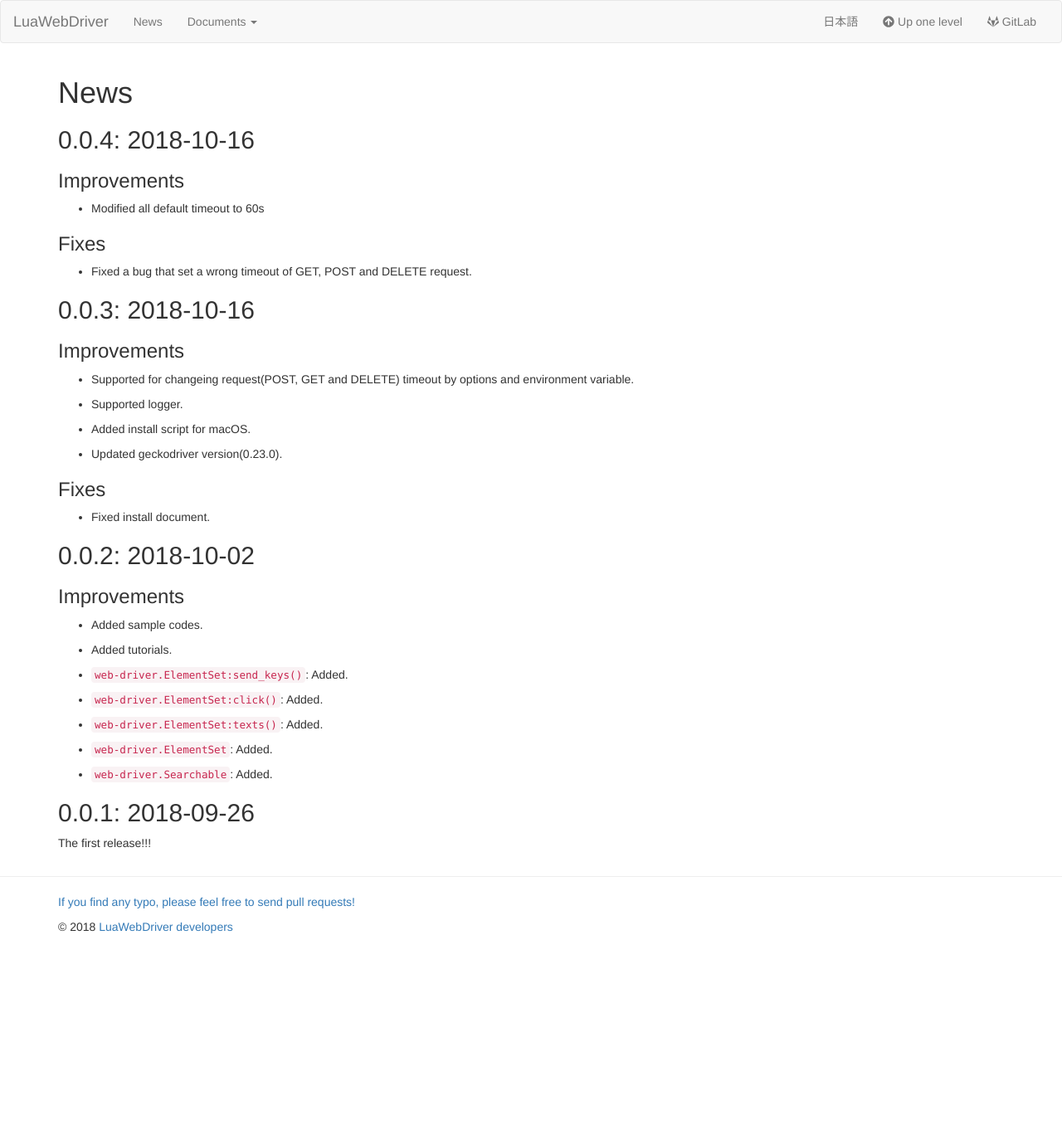
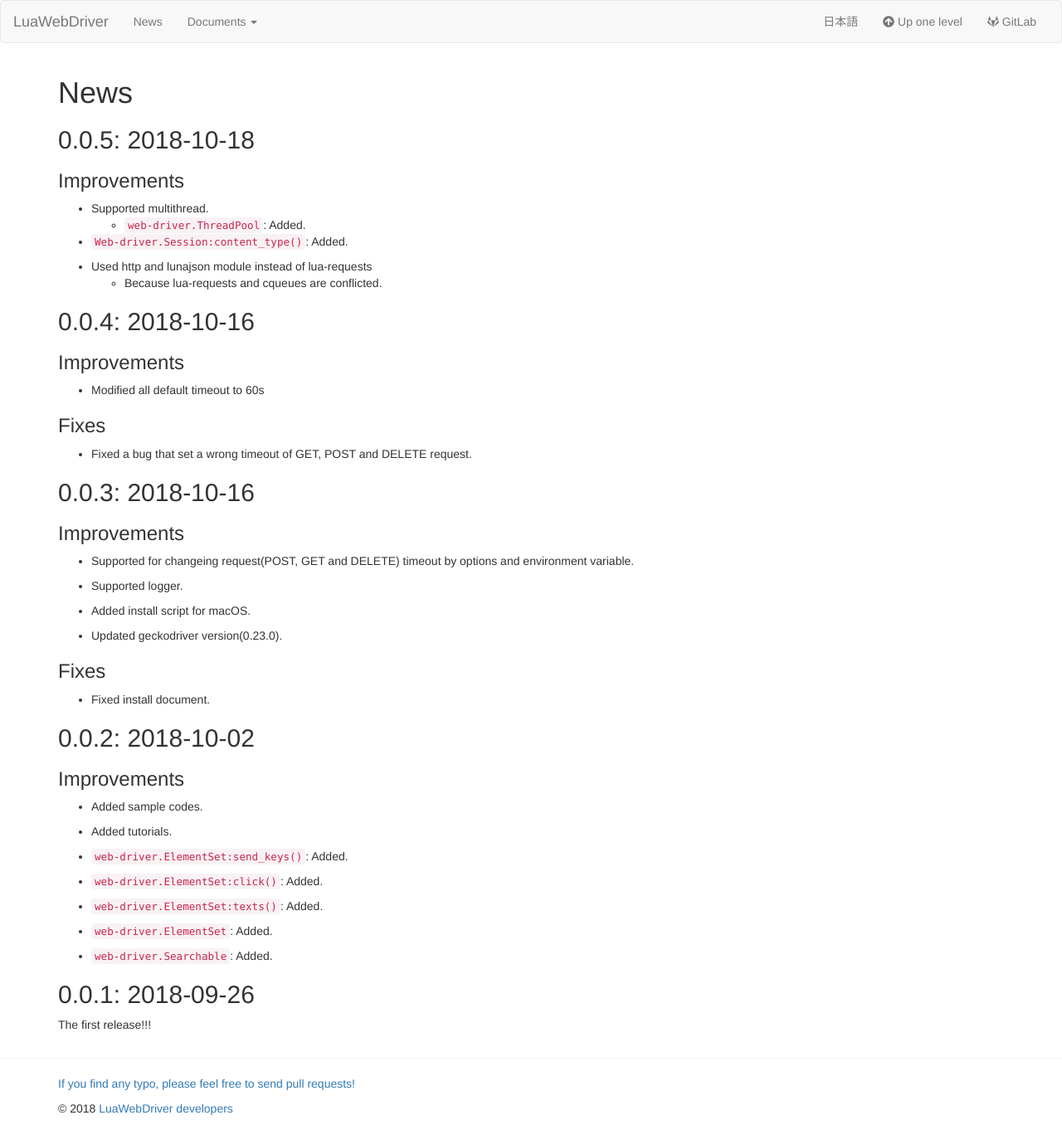
Before and after one commit to clear-code/lua-web-driver, a Jekyll site: the page built from docs/news/index.md, in a window 1280 px wide. Shown: the whole page at 83% size. Built offline with Jekyll 4.4.1, drawn with Linux system fonts in a browser that asks for light colours; before the commit the page ends 1137 px from its top, so only the background shows below that.

Commit message:
doc: add news topic for 0.0.5

```diff
--- a/docs/news/index.md
+++ b/docs/news/index.md
@@ -3,6 +3,18 @@
 ---
 
 # News
+
+## 0.0.5: 2018-10-18 {#version-0-0-5}
+
+### Improvements
+
+  * Supported multithread.
+    * [`web-driver.ThreadPool`][thread-pool]: Added.
+
+  * [`Web-driver.Session:content_type()`][session-content-type]: Added.
+
+  * Used http and lunajson module instead of lua-requests
+    * Because lua-requests and cqueues are conflicted.
 
 ## 0.0.4: 2018-10-16 {#version-0-0-4}
 
@@ -53,6 +65,10 @@
 The first release!!!
 
 
+[thread-pool]: ../reference/thread-pool.html
+
+[session-content-type]: ../reference/session.html#content-type
+
 [elementset-send_keys]: ../reference/elementset.html#send-keys
 
 [elementset-click]: ../reference/elementset.html#click
```
Also changed, not shown: docs/ja/news/index.md (+16 -0 lines), 1 other file.
